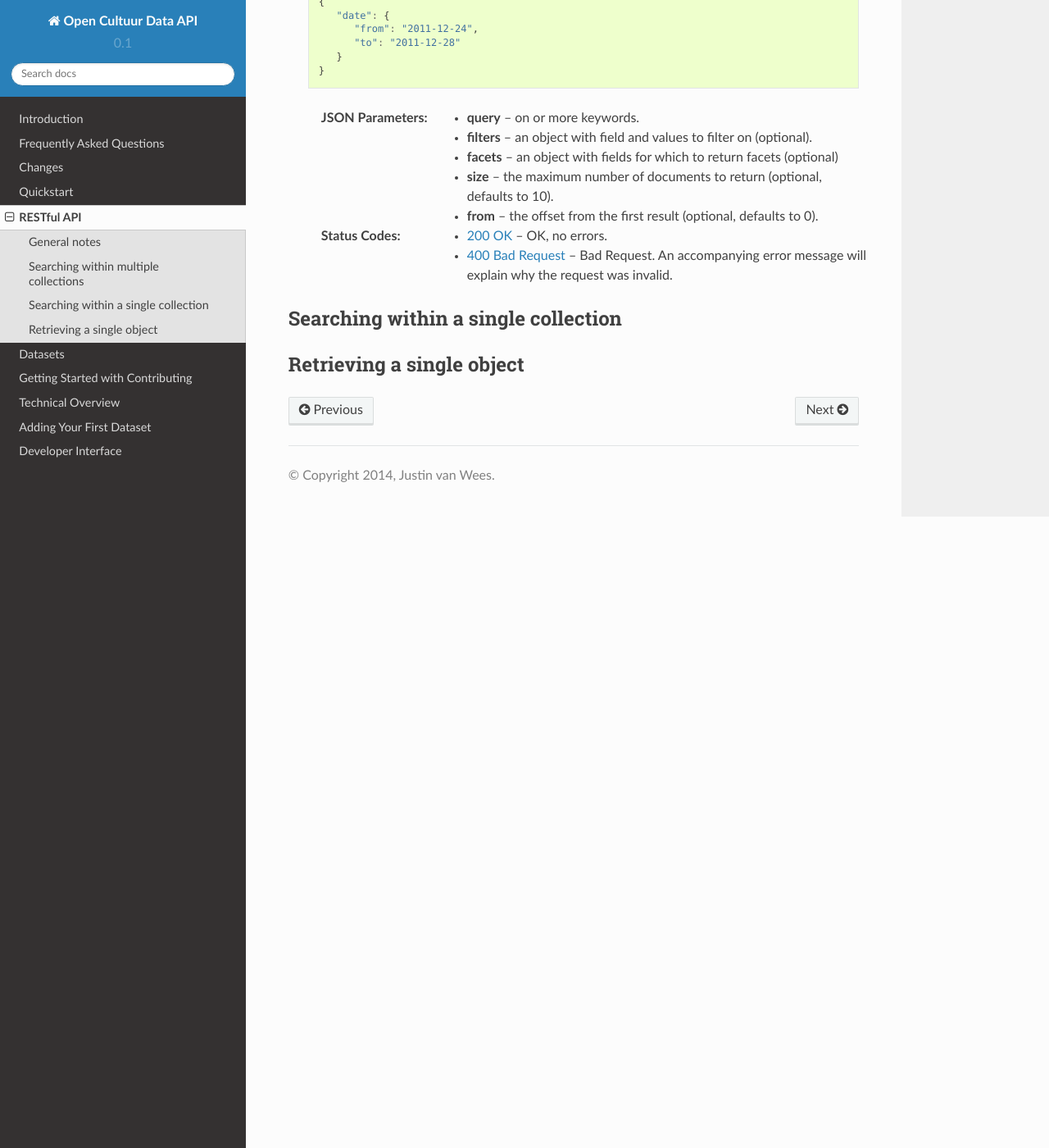
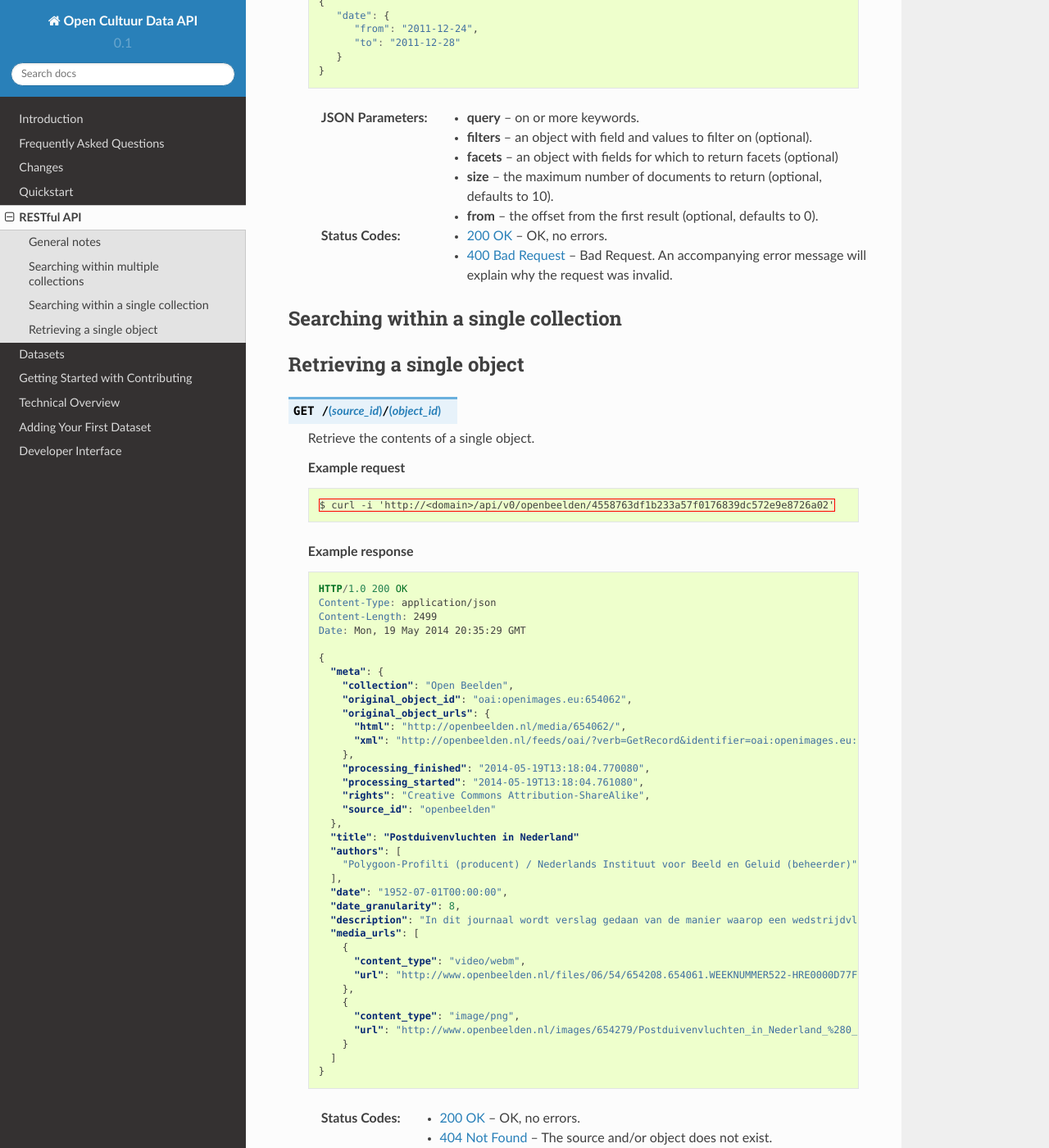
Before and after one commit to openstate/open-cultuur-data, a Sphinx documentation site: the page built from docs/user/api.rst, in a window 1280 px wide and 1400 px high, scrolled down 4113 px. Shown: the whole window at 82% size. Built offline with Sphinx 7.4.7 and the Read the Docs theme 2.0.0, drawn with Linux system fonts in a browser that asks for light colours; some of the changed text lies outside the part shown.

Commit message:
Request single object via REST API

```diff
--- a/docs/user/api.rst
+++ b/docs/user/api.rst
@@ -249,3 +249,87 @@ Searching within a single collection
 
 Retrieving a single object
 --------------------------
+
+.. http:get:: /(source_id)/(object_id)
+
+   Retrieve the contents of a single object.
+
+   **Example request**
+
+   .. sourcecode:: http
+
+      $ curl -i 'http://<domain>/api/v0/openbeelden/4558763df1b233a57f0176839dc572e9e8726a02'
+
+   **Example response**
+
+   .. sourcecode:: http
+
+      HTTP/1.0 200 OK
+      Content-Type: application/json
+      Content-Length: 2499
+      Date: Mon, 19 May 2014 20:35:29 GMT
+
+      {
+        "meta": {
+          "collection": "Open Beelden",
+          "original_object_id": "oai:openimages.eu:654062",
+          "original_object_urls": {
+            "html": "http://openbeelden.nl/media/654062/",
+            "xml": "http://openbeelden.nl/feeds/oai/?verb=GetRecord&identifier=oai:openimages.eu:654062&metadataPrefix=oai_oi"
+          },
+          "processing_finished": "2014-05-19T13:18:04.770080",
+          "processing_started": "2014-05-19T13:18:04.761080",
+          "rights": "Creative Commons Attribution-ShareAlike",
+          "source_id": "openbeelden"
+        },
+        "title": "Postduivenvluchten in Nederland"
+        "authors": [
+          "Polygoon-Profilti (producent) / Nederlands Instituut voor Beeld en Geluid (beheerder)"
+        ],
+        "date": "1952-07-01T00:00:00",
+        "date_granularity": 8,
+        "description": "In dit journaal wordt verslag gedaan van de manier waarop een wedstrijdvlucht met postduiven wordt uitgevoerd...",
+        "media_urls": [
+          {
+            "content_type": "video/webm",
+            "url": "http://www.openbeelden.nl/files/06/54/654208.654061.WEEKNUMMER522-HRE0000D77F.webm"
+          },
+          {
+            "content_type": "image/png",
+            "url": "http://www.openbeelden.nl/images/654279/Postduivenvluchten_in_Nederland_%280_56%29.png"
+          }
+        ]
+      }
+
+   :statuscode 200: OK, no errors.
+   :statuscode 404: The source and/or object does not exist.
+
+
+.. http:get:: /(source_id)/(object_id)/source
+
+   Retrieves the object's data in it's original and unmodified from, as used as input for the Open Cultuur Data extractor(s). Being able to retrieve the object in it's original form can be useful for debugging purposes (i.e. when fields are missing or odd values are returned in the OCD representation of the object).
+
+   The value of the ``Content-Type`` response header depends on the type of data that is returned by the data provider.
+
+   **Example request**
+
+   .. sourcecode:: http
+
+      $ curl -i 'http://<domain>/api/v0/openbeelden/4558763df1b233a57f0176839dc572e9e8726a02/source'
+
+   **Example response**
+
+   .. sourcecode:: http
+
+      HTTP/1.0 200 OK
+      Content-Type: application/xml; charset=utf-8
+      Content-Length: 3914
+      Date: Mon, 19 May 2014 20:28:57 GMT
+
+      <?xml version="1.0" encoding="UTF-8"?>
+      <OAI-PMH xmlns:xsi="http://www.w3.org/2001/XMLSchema-instance" xmlns="http://www.openarchives.org/OAI/2.0/" xsi:schemaLocation="http://www.openarchives.org/OAI/2.0/ http://www.openarchives.org/OAI/2.0/OAI-PMH.xsd">
+        ... snip ...
+      </OAI-PMH>
+
+   :statuscode 200: OK, no errors.
+   :statuscode 404: The source and/or object does not exist.
```
Also changed, not shown: 3 other files.
